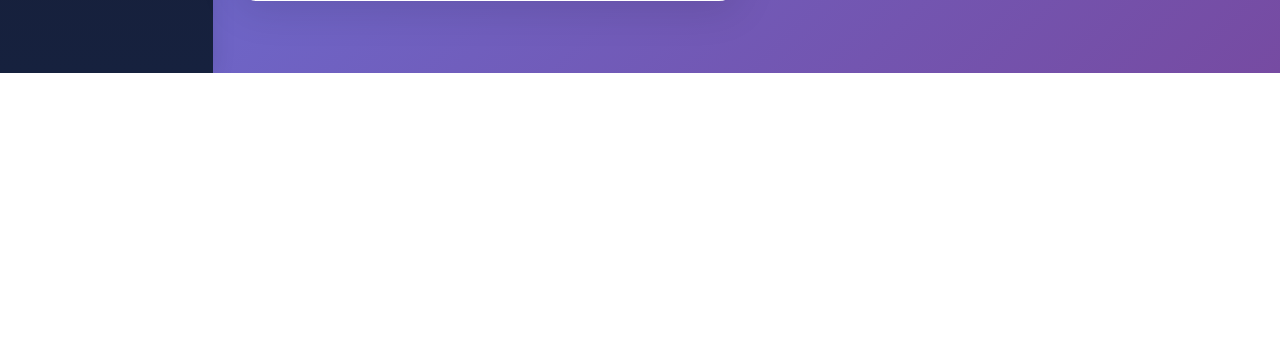
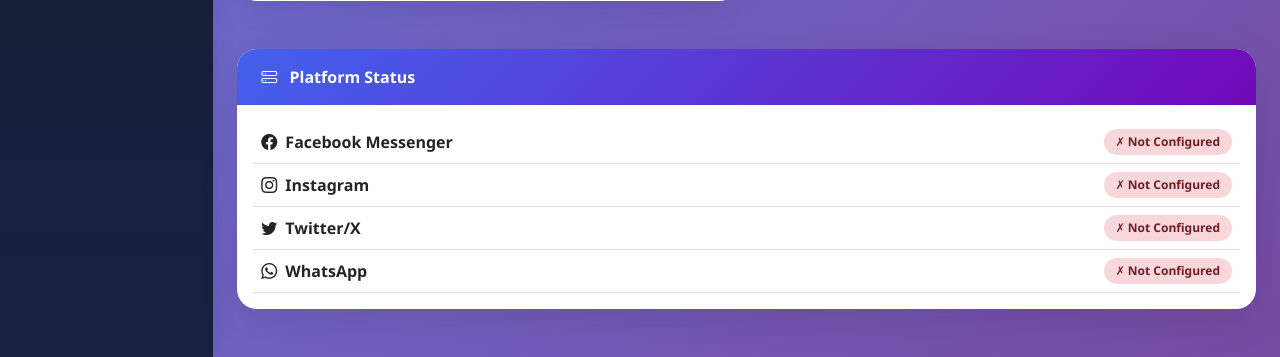
Before and after one commit to TKay25/Magolis, a Flask app: page / in a window 1280 px wide. Shown: the part 858-1215 px from the top of the page. Before the commit the page ends 931 px from the top, so only its background shows below. Run offline with Flask 3, Linux system fonts and the light colour scheme; the visitor is signed in with stand-in values (Sample User, id 1); data that the repository does not hold is empty; some libraries are stand-ins or nearby versions.

Commit message:
Update index.html

```diff
--- a/templates/index.html
+++ b/templates/index.html
@@ -414,6 +414,18 @@
                                     </div>
                                 </div>
                             </div>
+
+                            <!-- Platform Status List - FIXED: Added this missing section -->
+                            <div class="card-modern">
+                                <div class="card-header-modern">
+                                    <i class="bi bi-hdd-stack me-2"></i> Platform Status
+                                </div>
+                                <div class="card-body p-3">
+                                    <div id="platform-status-list">
+                                        <div class="text-center p-3 text-muted">Loading platform status...</div>
+                                    </div>
+                                </div>
+                            </div>
                         </div>
                     </div>
 
@@ -825,6 +837,42 @@
             });
         }
 
+        // Platform status function - FIXED to use correct element
+        async function loadPlatformStatus() {
+            try {
+                const response = await fetch('/api/status');
+                const status = await response.json();
+                const platformNames = { whatsapp: 'WhatsApp', facebook: 'Facebook Messenger', twitter: 'Twitter/X', instagram: 'Instagram' };
+                let html = '';
+                for (const [key, data] of Object.entries(status)) {
+                    if (key !== 'linkedin') {
+                        html += `<div class="d-flex justify-content-between align-items-center p-2 border-bottom"><div><i class="bi bi-${key} me-2"></i><strong>${platformNames[key]}</strong></div><span class="status-badge ${data.configured ? 'status-configured' : 'status-not-configured'}">${data.configured ? '✓ Connected' : '✗ Not Configured'}</span></div>`;
+                    }
+                }
+                document.getElementById('platform-status-list').innerHTML = html || '<div class="text-center p-3">No platforms configured</div>';
+            } catch (error) {
+                console.error('Error loading platform status:', error);
+                document.getElementById('platform-status-list').innerHTML = '<div class="text-center p-3 text-danger">Error loading platform status</div>';
+            }
+        }
+
+        async function loadPlatformStatusCards() {
+            try {
+                const response = await fetch('/api/status');
+                const status = await response.json();
+                const platformIcons = { whatsapp: 'bi-whatsapp', facebook: 'bi-facebook', twitter: 'bi-twitter-x', instagram: 'bi-instagram' };
+                let html = '';
+                for (const [key, data] of Object.entries(status)) {
+                    if (key !== 'linkedin') {
+                        html += `<div class="col-md-6 col-lg-4"><div class="card-modern"><div class="card-body p-4"><div class="d-flex justify-content-between align-items-start mb-3"><div><i class="${platformIcons[key]} fs-1" style="color: var(--${key})"></i><h5 class="mt-2 mb-0">${key.charAt(0).toUpperCase() + key.slice(1)}</h5></div><span class="status-badge ${data.configured ? 'status-configured' : 'status-not-configured'}">${data.configured ? 'Connected' : 'Not Configured'}</span></div><p class="small text-muted mb-0">${data.configured ? 'Ready to send and receive messages' : 'Configure API credentials in .env file'}</p></div></div></div>`;
+                    }
+                }
+                document.getElementById('platform-status-cards').innerHTML = html || '<div class="col-12 text-center">No platforms configured</div>';
+            } catch (error) {
+                console.error('Error loading platform status:', error);
+            }
+        }
+
         // Send message function
         async function sendSingleMessage() {
             const platform = document.getElementById('send-platform').value;
@@ -962,7 +1010,7 @@
                 const response = await fetch(url);
                 const data = await response.json();
                 if (data.success && data.contacts.length > 0) {
-                    const html = `<table class="table table-hover mb-0"><thead class="table-light"><tr><th>Platform</th><th>Display Name</th><th>User ID / Phone</th><th>Last Interaction</th><th>Opted In</th></tr></thead><tbody>${data.contacts.map(c => `<tr><td><span class="platform-badge platform-${c.platform}">${c.platform}</span></td><td>${c.display_name || 'N/A'}</td><td><small>${c.platform_user_id}</small></td><td><small>${c.last_interaction ? new Date(c.last_interaction).toLocaleDateString() : 'Never'}</small></td><td><i class="bi bi-check-circle text-success"></i></td></tr>`).join('')}</tbody></table>`;
+                    const html = `<table class="table table-hover mb-0"><thead class="table-light"><tr><th>Platform</th><th>Display Name</th><th>User ID / Phone</th><th>Last Interaction</th><th>Opted In</th></table></thead><tbody>${data.contacts.map(c => `<tr><td style="vertical-align: middle;"><span class="platform-badge platform-${c.platform}">${c.platform}</span></td><td style="vertical-align: middle;">${c.display_name || 'N/A'}</td><td style="vertical-align: middle;"><small>${c.platform_user_id}</small></td><td style="vertical-align: middle;"><small>${c.last_interaction ? new Date(c.last_interaction).toLocaleDateString() : 'Never'}</small></td><td style="vertical-align: middle;"><i class="bi bi-check-circle text-success"></i></td></tr>`).join('')}</tbody></table>`;
                     document.getElementById('contacts-list').innerHTML = html;
                 } else {
                     document.getElementById('contacts-list').innerHTML = '<div class="text-center p-4 text-muted">No contacts found</div>';
@@ -984,36 +1032,6 @@
                     document.getElementById('history-list').innerHTML = '<div class="text-center p-4 text-muted">No messages found</div>';
                 }
             } catch (error) { console.error('Error loading history:', error); }
-        }
-
-        async function loadPlatformStatus() {
-            try {
-                const response = await fetch('/api/status');
-                const status = await response.json();
-                const platformNames = { whatsapp: 'WhatsApp', facebook: 'Facebook Messenger', twitter: 'Twitter/X', instagram: 'Instagram' };
-                let html = '';
-                for (const [key, data] of Object.entries(status)) {
-                    if (key !== 'linkedin') {
-                        html += `<div class="d-flex justify-content-between align-items-center p-2 border-bottom"><div><i class="bi bi-${key} me-2"></i><strong>${platformNames[key]}</strong></div><span class="status-badge ${data.configured ? 'status-configured' : 'status-not-configured'}">${data.configured ? '✓ Connected' : '✗ Not Configured'}</span></div>`;
-                    }
-                }
-                document.getElementById('platform-status-list').innerHTML = html;
-            } catch (error) { console.error('Error loading platform status:', error); }
-        }
-
-        async function loadPlatformStatusCards() {
-            try {
-                const response = await fetch('/api/status');
-                const status = await response.json();
-                const platformIcons = { whatsapp: 'bi-whatsapp', facebook: 'bi-facebook', twitter: 'bi-twitter-x', instagram: 'bi-instagram' };
-                let html = '';
-                for (const [key, data] of Object.entries(status)) {
-                    if (key !== 'linkedin') {
-                        html += `<div class="col-md-6 col-lg-4"><div class="card-modern"><div class="card-body p-4"><div class="d-flex justify-content-between align-items-start mb-3"><div><i class="${platformIcons[key]} fs-1" style="color: var(--${key})"></i><h5 class="mt-2 mb-0">${key.charAt(0).toUpperCase() + key.slice(1)}</h5></div><span class="status-badge ${data.configured ? 'status-configured' : 'status-not-configured'}">${data.configured ? 'Connected' : 'Not Configured'}</span></div><p class="small text-muted mb-0">${data.configured ? 'Ready to send and receive messages' : 'Configure API credentials in .env file'}</p></div></div></div>`;
-                    }
-                }
-                document.getElementById('platform-status-cards').innerHTML = html;
-            } catch (error) { console.error('Error loading platform status:', error); }
         }
 
         function showToast(title, message, type = 'info') {
```
